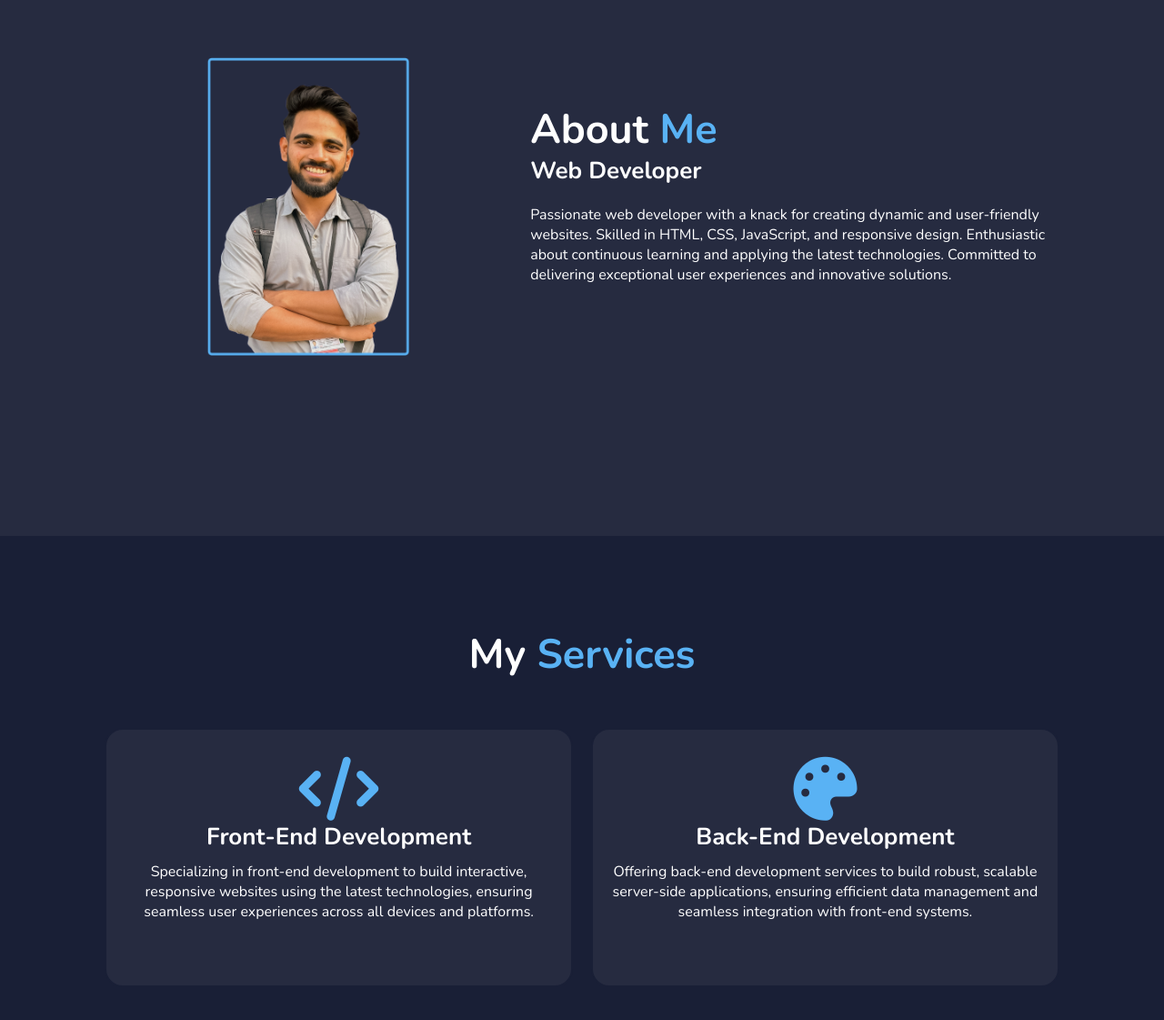
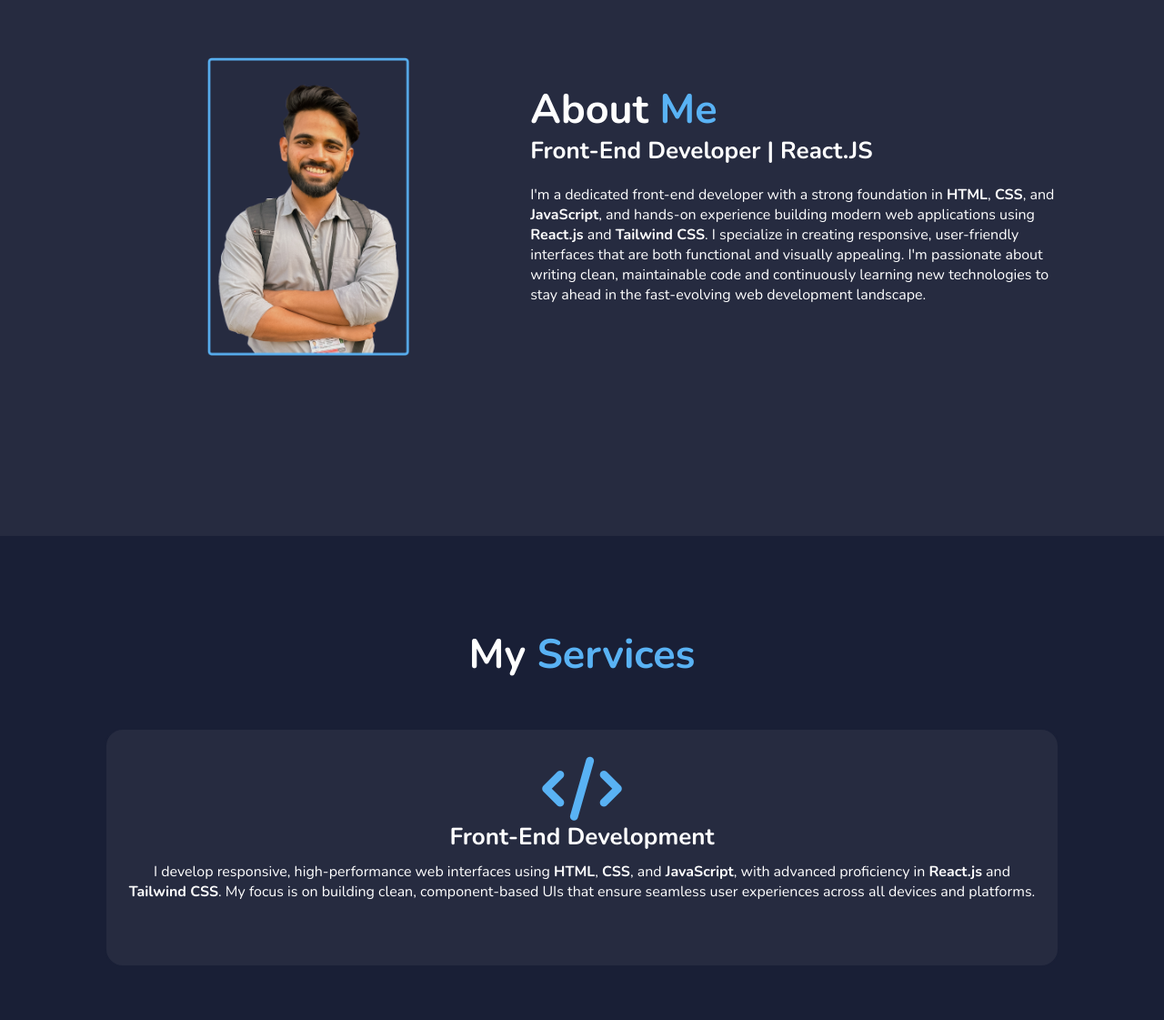
Before and after one commit to rajAditya-singh/My-Portfolio, a plain HTML site: page index.html in a window 1280 px wide. Shown: the part 1011-2132 px from the top of the page at 91% size. Drawn offline with nearby package versions, Linux system fonts and the light colour scheme.

Commit message:
Update index.html

```diff
--- a/index.html
+++ b/index.html
@@ -33,8 +33,11 @@
             <h3>Hi, Myself</h3>
             <h1>Aditya</h1>
             <h3>And I'm a <span class="multiple-text"></span></h3>
-            <p>Web developer skilled in HTML, CSS, and JavaScript. Passionate about creating user-friendly, responsive
-                websites and committed to delivering innovative and engaging user experiences.</p>
+            <!-- <p>Web developer skilled in HTML, CSS, and JavaScript. Passionate about creating user-friendly, responsive
+                websites and committed to delivering innovative and engaging user experiences.</p> -->
+            <p>Web developer skilled in HTML, CSS, JavaScript, React.js, and Tailwind CSS. Passionate about building
+                modern, responsive websites and web apps with clean code and intuitive design. Committed to delivering
+                innovative, engaging, and user-focused digital experiences.</p>
             <div class="social-media">
                 <a href="https://www.linkedin.com/in/aditya-raj-singh-20b5a6313/" target="_blank"><i
                         class="fa-brands fa-linkedin"></i></a>
@@ -61,10 +64,21 @@
 
         <div class="about-content">
             <h2 class="heading">About <Span>Me</Span></h2>
-            <h3>Web Developer</h3>
+            <!-- <h3>Web Developer</h3>
             <p>Passionate web developer with a knack for creating dynamic and user-friendly websites. Skilled in HTML,
                 CSS, JavaScript, and responsive design. Enthusiastic about continuous learning and applying the latest
-                technologies. Committed to delivering exceptional user experiences and innovative solutions.</p>
+                technologies. Committed to delivering exceptional user experiences and innovative solutions.</p> -->
+
+            <h3>Front-End Developer | React.JS </h3>
+            <p>
+                I'm a dedicated front-end developer with a strong foundation in
+                <strong>HTML</strong>, <strong>CSS</strong>, and <strong>JavaScript</strong>,
+                and hands-on experience building modern web applications using
+                <strong>React.js</strong> and <strong>Tailwind CSS</strong>. I specialize in creating
+                responsive, user-friendly interfaces that are both functional and visually appealing.
+                I'm passionate about writing clean, maintainable code and continuously learning
+                new technologies to stay ahead in the fast-evolving web development landscape.
+            </p>
             <!-- <a href="#" class="btn">Read more</a> -->
 
         </div>
@@ -79,18 +93,25 @@
             <div class="services-box">
                 <i class="fa-solid fa-code"></i>
                 <h3>Front-End Development</h3>
-                <p>Specializing in front-end development to build interactive, responsive websites using the latest
-                    technologies, ensuring seamless user experiences across all devices and platforms.</p>
+                <!-- <p>Specializing in front-end development to build interactive, responsive websites using the latest
+                    technologies, ensuring seamless user experiences across all devices and platforms.</p> -->
+                <p>
+                    I develop responsive, high-performance web interfaces using
+                    <strong>HTML</strong>, <strong>CSS</strong>, and <strong>JavaScript</strong>,
+                    with advanced proficiency in <strong>React.js</strong> and <strong>Tailwind CSS</strong>.
+                    My focus is on building clean, component-based UIs that ensure seamless user experiences across all
+                    devices and platforms.
+                </p>
                 <!-- <a href="#" class="btn">Read more</a> -->
             </div>
 
-            <div class="services-box">
+            <!-- <div class="services-box">
                 <i class="fa-solid fa-palette"></i>
                 <h3>Back-End Development</h3>
                 <p>Offering back-end development services to build robust, scalable server-side applications, ensuring
                     efficient data management and seamless integration with front-end systems.</p>
-                <!-- <a href="#" class="btn">Read more</a> -->
-            </div>
+                <a href="#" class="btn">Read more</a>
+            </div> -->
 
             <!-- <div class="services-box">
                 <i class="fa-brands fa-android"></i>
@@ -140,8 +161,8 @@
             </div>
             <div class="portfolio-box">
                 <img src="images/order.png" alt="">
-                <div  class="portfolio-layer">
-                    <h4 style="font-size: small;" >Food Ordering Website</h4>
+                <div class="portfolio-layer">
+                    <h4 style="font-size: small;">Food Ordering Website</h4>
                     <p>Responsive food ordering site with HTML, CSS, and JavaScript.</p>
                     <a href="https://urorder.vercel.app/" target="_blank">
                         <i class="fa-solid fa-up-right-from-square"></i>
```
